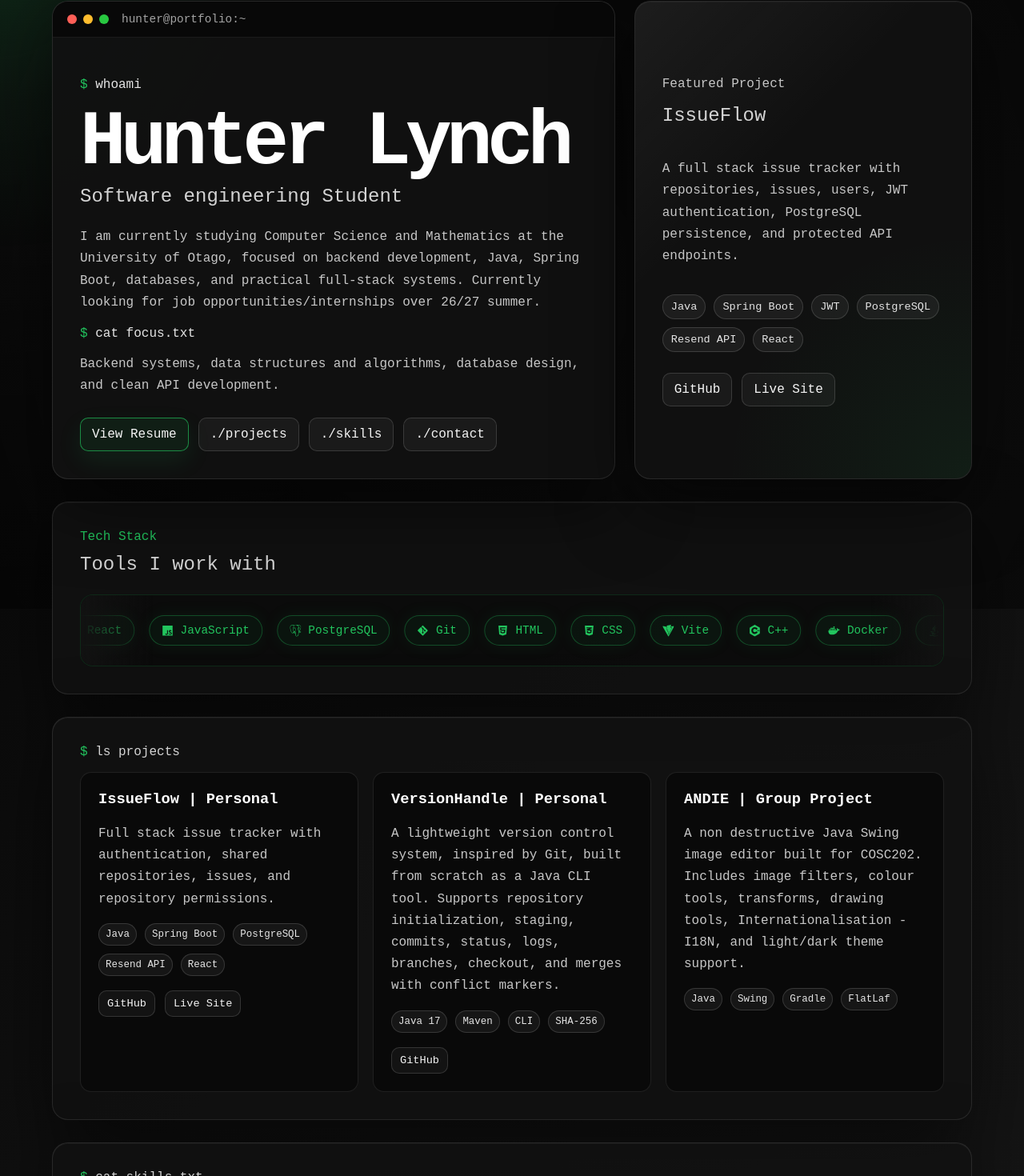
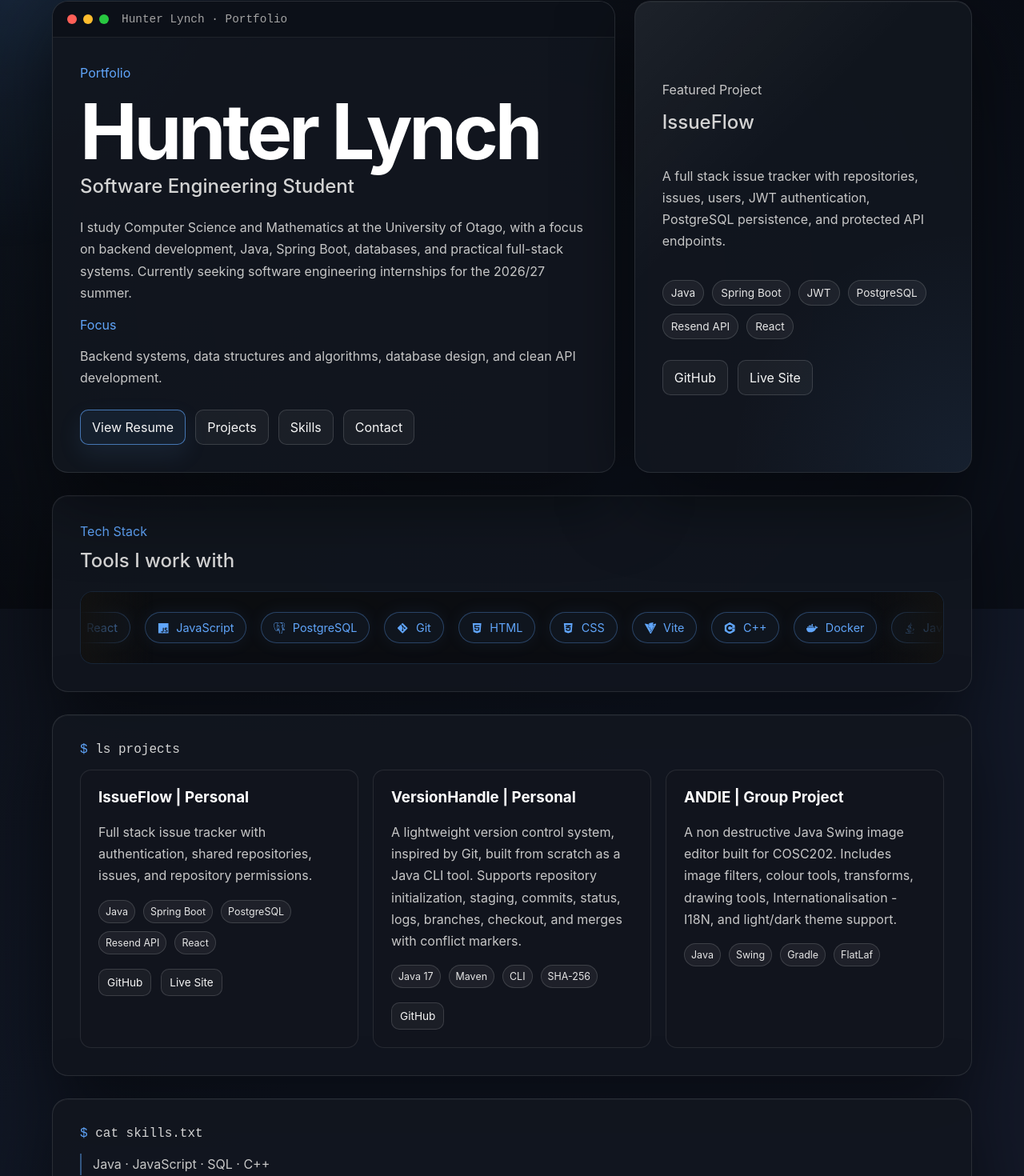
Before and after one commit to HunterLynch0/portfolio-site, a React (Vite) app: page / in a window 1280 px wide. Shown: the part 39-1509 px from the top of the page at 80% size. Built offline with nearby package versions, Linux system fonts and the light colour scheme.

Commit message:
Full Colour and Font refactor

```diff
--- a/src/App.jsx
+++ b/src/App.jsx
@@ -96,25 +96,21 @@ function App() {
                 <span></span>
                 <span></span>
               </div>
-              <p>hunter@portfolio:~</p>
+              <p>Hunter Lynch · Portfolio</p>
             </div>
 
             <div className="terminal-body">
-              <p>
-                <span className="prompt">$</span> whoami
+              <p className="label">Portfolio</p>
+
+              <h1>Hunter Lynch</h1>
+              <h2>Software Engineering Student</h2>
+
+              <p className="text">
+                I study Computer Science and Mathematics at the University of Otago, with a focus on backend development, Java, Spring Boot, databases,
+                and practical full-stack systems. Currently seeking software engineering internships for the 2026/27 summer.
               </p>
 
-              <h1>Hunter Lynch</h1>
-              <h2>Software engineering Student</h2>
-
-              <p className="text">
-                I am currently studying Computer Science and Mathematics at the University of Otago, focused on backend development, Java, Spring Boot, databases,
-                and practical full-stack systems. Currently looking for job opportunities/internships over 26/27 summer.
-              </p>
-
-              <p>
-                <span className="prompt">$</span> cat focus.txt
-              </p>
+              <p className="label">Focus</p>
 
               <p className="text">
                 Backend systems, data structures and algorithms, database design, and clean API
@@ -130,9 +126,9 @@ function App() {
                 >
                   View Resume
                 </a>
-                <a href="#projects">./projects</a>
-                <a href="#skills">./skills</a>
-                <a href="#contact">./contact</a>
+                <a href="#projects">Projects</a>
+                <a href="#skills">Skills</a>
+                <a href="#contact">Contact</a>
               </div>
             </div>
           </div>
--- a/src/index.css
+++ b/src/index.css
@@ -9,15 +9,15 @@ html {
 body {
   margin: 0;
   background:
-          radial-gradient(circle at top left, rgba(255, 255, 255, 0.06), transparent 28%),
-          radial-gradient(circle at bottom right, rgba(34, 197, 94, 0.07), transparent 32%),
-          linear-gradient(135deg, #050505 0%, #101010 45%, #181818 100%);
+          radial-gradient(circle at top left, rgba(96, 165, 250, 0.12), transparent 30%),
+          radial-gradient(circle at bottom right, rgba(96, 165, 250, 0.08), transparent 32%),
+          linear-gradient(135deg, #0b0d12 0%, #111827 48%, #151827 100%);
   color: #e5e5e5;
-  font-family: "Courier New", monospace;
+  font-family: Inter, system-ui, -apple-system, BlinkMacSystemFont, "Segoe UI", sans-serif;
   position: relative;
 }
 
-/* Delayed mouse-following green hue */
+/* Delayed mouse-following blue hue */
 body::before {
   content: "";
   position: fixed;
@@ -27,8 +27,8 @@ body::before {
   background:
           radial-gradient(
                   520px circle at var(--glow-x, 50%) var(--glow-y, 50%),
-                  rgba(34, 197, 94, 0.14),
-                  rgba(34, 197, 94, 0.055) 32%,
+                  rgba(96, 165, 250, 0.14),
+                  rgba(96, 165, 250, 0.055) 32%,
                   transparent 68%
           );
 }
@@ -65,7 +65,7 @@ a {
 .terminal,
 .preview-card,
 .section {
-  background: rgba(18, 18, 18, 0.94);
+  background: rgba(18, 22, 31, 0.92);
   border: 1px solid rgba(255, 255, 255, 0.1);
   border-radius: 20px;
   box-shadow:
@@ -78,38 +78,11 @@ a {
   overflow: hidden;
 }
 
-/* Subtle moving terminal scanline */
-.terminal::after {
-  content: "";
-  position: absolute;
-  inset: 0;
-  height: 150px;
-  pointer-events: none;
-  background: linear-gradient(
-          to bottom,
-          transparent,
-          rgba(34, 197, 94, 0.035),
-          transparent
-  );
-  animation: terminalScan 5.5s linear infinite;
-  opacity: 0.55;
-}
-
-@keyframes terminalScan {
-  from {
-    transform: translateY(-170px);
-  }
-
-  to {
-    transform: translateY(100%);
-  }
-}
-
 .terminal-header {
   display: flex;
   align-items: center;
   gap: 16px;
-  background: rgba(8, 8, 8, 0.96);
+  background: rgba(12, 16, 24, 0.96);
   padding: 14px 18px;
   border-bottom: 1px solid rgba(255, 255, 255, 0.08);
 }
@@ -150,9 +123,9 @@ a {
   padding: 34px;
 }
 
-/* Green terminal accent */
+/* Blue accent */
 .prompt {
-  color: #22c55e;
+  color: #60a5fa;
 }
 
 .command {
@@ -160,18 +133,27 @@ a {
   margin-top: 0;
 }
 
+/* Keep only the code-like details monospace. */
+.terminal-header,
+.command,
+.prompt,
+.score-board,
+.game-message {
+  font-family: "Courier New", monospace;
+}
+
 h1 {
   color: #ffffff;
   font-size: clamp(3rem, 8vw, 6rem);
   line-height: 0.95;
   margin: 18px 0 8px;
-  letter-spacing: -0.07em;
+  letter-spacing: -0.045em;
 }
 
 h2 {
   color: #d4d4d4;
   margin: 0 0 24px;
-  font-weight: 400;
+  font-weight: 500;
 }
 
 .text,
@@ -198,29 +180,29 @@ h2 {
   transition: 0.2s ease;
 }
 
-/* Subtle green hover */
+/* Subtle blue hover */
 .actions a:hover {
-  border-color: rgba(34, 197, 94, 0.65);
-  background: rgba(34, 197, 94, 0.08);
+  border-color: rgba(96, 165, 250, 0.65);
+  background: rgba(96, 165, 250, 0.08);
   transform: translateY(-2px);
-  box-shadow: 0 12px 30px rgba(34, 197, 94, 0.1);
+  box-shadow: 0 12px 30px rgba(96, 165, 250, 0.1);
 }
 
 /* Resume button: normally looks like the other buttons' hover state */
 .resume-btn {
-  border-color: rgba(34, 197, 94, 0.65) !important;
-  background: rgba(34, 197, 94, 0.08) !important;
+  border-color: rgba(96, 165, 250, 0.65) !important;
+  background: rgba(96, 165, 250, 0.08) !important;
   color: #f5f5f5 !important;
-  box-shadow: 0 12px 30px rgba(34, 197, 94, 0.1);
+  box-shadow: 0 12px 30px rgba(96, 165, 250, 0.1);
 }
 
-/* Resume button hover: slightly stronger green */
+/* Resume button hover: slightly stronger blue */
 .resume-btn:hover {
-  border-color: rgba(34, 197, 94, 0.9) !important;
-  background: rgba(34, 197, 94, 0.18) !important;
+  border-color: rgba(96, 165, 250, 0.9) !important;
+  background: rgba(96, 165, 250, 0.18) !important;
   color: #ffffff !important;
   transform: translateY(-3px);
-  box-shadow: 0 16px 38px rgba(34, 197, 94, 0.22);
+  box-shadow: 0 16px 38px rgba(96, 165, 250, 0.22);
 }
 
 .preview-card {
@@ -237,7 +219,7 @@ h2 {
   inset: 0;
   background:
           linear-gradient(135deg, rgba(255, 255, 255, 0.055), transparent 36%),
-          radial-gradient(circle at bottom right, rgba(34, 197, 94, 0.075), transparent 42%);
+          radial-gradient(circle at bottom right, rgba(96, 165, 250, 0.075), transparent 42%);
   pointer-events: none;
 }
 
@@ -247,7 +229,7 @@ h2 {
 }
 
 .label {
-  color: #22c55e;
+  color: #60a5fa;
   margin: 0 0 12px;
 }
 
@@ -269,8 +251,8 @@ h2 {
 }
 
 .tech-list span:hover {
-  border-color: rgba(34, 197, 94, 0.55);
-  background: rgba(34, 197, 94, 0.075);
+  border-color: rgba(96, 165, 250, 0.55);
+  background: rgba(96, 165, 250, 0.075);
 }
 
 .section {
@@ -305,7 +287,7 @@ h2 {
   position: relative;
   overflow: hidden;
   border: 1px solid rgba(255, 255, 255, 0.09);
-  background: rgba(8, 8, 8, 0.72);
+  background: rgba(18, 22, 31, 0.72);
   border-radius: 14px;
   padding: 22px;
   transition:
@@ -322,18 +304,18 @@ h2 {
   inset: 0;
   pointer-events: none;
   background:
-          radial-gradient(circle at top left, rgba(34, 197, 94, 0.09), transparent 40%);
+          radial-gradient(circle at top left, rgba(96, 165, 250, 0.09), transparent 40%);
   opacity: 0;
   transition: opacity 0.2s ease;
 }
 
 .card:hover {
   transform: translateY(-5px);
-  border-color: rgba(34, 197, 94, 0.45);
+  border-color: rgba(96, 165, 250, 0.45);
   background: rgba(20, 20, 20, 0.9);
   box-shadow:
           0 22px 55px rgba(0, 0, 0, 0.38),
-          0 0 34px rgba(34, 197, 94, 0.09);
+          0 0 34px rgba(96, 165, 250, 0.09);
 }
 
 .card:hover::before {
@@ -356,7 +338,7 @@ h2 {
 }
 
 .skills p {
-  border-left: 2px solid rgba(34, 197, 94, 0.45);
+  border-left: 2px solid rgba(96, 165, 250, 0.45);
   padding-left: 14px;
   margin: 0;
 }
@@ -387,8 +369,8 @@ h2 {
   --runner-bg: #101010;
   --runner-fg: #d4d4d4;
   --runner-muted: #737373;
-  --runner-accent: #22c55e;
-  --runner-border: rgba(34, 197, 94, 0.32);
+  --runner-accent: #60a5fa;
+  --runner-border: rgba(96, 165, 250, 0.32);
 
   background: var(--runner-bg);
   border: 1px solid var(--runner-border);
@@ -411,7 +393,7 @@ h2 {
   overflow: hidden;
   background:
           radial-gradient(circle at top left, rgba(255, 255, 255, 0.035), transparent 26%),
-          radial-gradient(circle at bottom right, rgba(34, 197, 94, 0.055), transparent 34%),
+          radial-gradient(circle at bottom right, rgba(96, 165, 250, 0.055), transparent 34%),
           var(--runner-bg);
 }
 
@@ -752,7 +734,7 @@ h2 {
   }
 }
 
-/* Custom glowing terminal cursor */
+/* Custom glowing blue cursor */
 @media (hover: hover) and (pointer: fine) {
   body,
   body * {
@@ -777,17 +759,17 @@ h2 {
   .cursor-dot {
     width: 8px;
     height: 8px;
-    background: #22c55e;
-    box-shadow: 0 0 18px rgba(34, 197, 94, 0.95);
+    background: #60a5fa;
+    box-shadow: 0 0 18px rgba(96, 165, 250, 0.95);
     transition: opacity 0.16s ease, transform 0.12s ease;
   }
 
   .cursor-ring {
     width: 30px;
     height: 30px;
-    border: 1px solid rgba(34, 197, 94, 0.65);
-    background: rgba(34, 197, 94, 0.025);
-    box-shadow: 0 0 30px rgba(34, 197, 94, 0.14);
+    border: 1px solid rgba(96, 165, 250, 0.65);
+    background: rgba(96, 165, 250, 0.025);
+    box-shadow: 0 0 30px rgba(96, 165, 250, 0.14);
     transition:
             opacity 0.16s ease,
             width 0.18s ease,
@@ -799,16 +781,16 @@ h2 {
 
   .cursor-dot.active {
     transform: translate(-50%, -50%) scale(0.72);
-    background: #86efac;
-    box-shadow: 0 0 24px rgba(134, 239, 172, 0.95);
+    background: #bfdbfe;
+    box-shadow: 0 0 24px rgba(191, 219, 254, 0.95);
   }
 
   .cursor-ring.active {
     width: 45px;
     height: 45px;
-    border-color: rgba(34, 197, 94, 0.95);
-    background: rgba(34, 197, 94, 0.08);
-    box-shadow: 0 0 42px rgba(34, 197, 94, 0.26);
+    border-color: rgba(96, 165, 250, 0.95);
+    background: rgba(96, 165, 250, 0.08);
+    box-shadow: 0 0 42px rgba(96, 165, 250, 0.26);
   }
 }
 
@@ -827,7 +809,7 @@ h2 {
   overflow: hidden;
   margin-top: 22px;
   padding: 25px 0;
-  border: 1px solid rgba(34, 197, 94, 0.16);
+  border: 1px solid rgba(96, 165, 250, 0.16);
   border-radius: 16px;
   background: rgba(8, 8, 8, 0.55);
 }
@@ -868,13 +850,13 @@ h2 {
   display: inline-flex;
   align-items: center;
   gap: 9px;
-  border: 1px solid rgba(34, 197, 94, 0.32);
-  background: rgba(34, 197, 94, 0.055);
-  color: #22c55e;
+  border: 1px solid rgba(96, 165, 250, 0.32);
+  background: rgba(96, 165, 250, 0.055);
+  color: #60a5fa;
   border-radius: 999px;
   padding: 10px 15px;
   font-size: 0.9rem;
-  box-shadow: 0 0 22px rgba(34, 197, 94, 0.08);
+  box-shadow: 0 0 22px rgba(96, 165, 250, 0.08);
   transform: scale(1);
   transform-origin: center center;
   margin-inline: 0;
@@ -897,11 +879,11 @@ h2 {
   transform: scale(1.26);
   margin-inline: 18px;
   opacity: 1;
-  border-color: rgba(34, 197, 94, 0.85);
-  background: rgba(34, 197, 94, 0.14);
+  border-color: rgba(96, 165, 250, 0.85);
+  background: rgba(96, 165, 250, 0.14);
   box-shadow:
           0 16px 36px rgba(0, 0, 0, 0.35),
-          0 0 34px rgba(34, 197, 94, 0.25);
+          0 0 34px rgba(96, 165, 250, 0.25);
   z-index: 5;
 }
 
@@ -968,7 +950,7 @@ h2 {
   background: linear-gradient(
           to right,
           transparent,
-          rgba(34, 197, 94, 0.45),
+          rgba(96, 165, 250, 0.45),
           transparent
   );
 }
```
